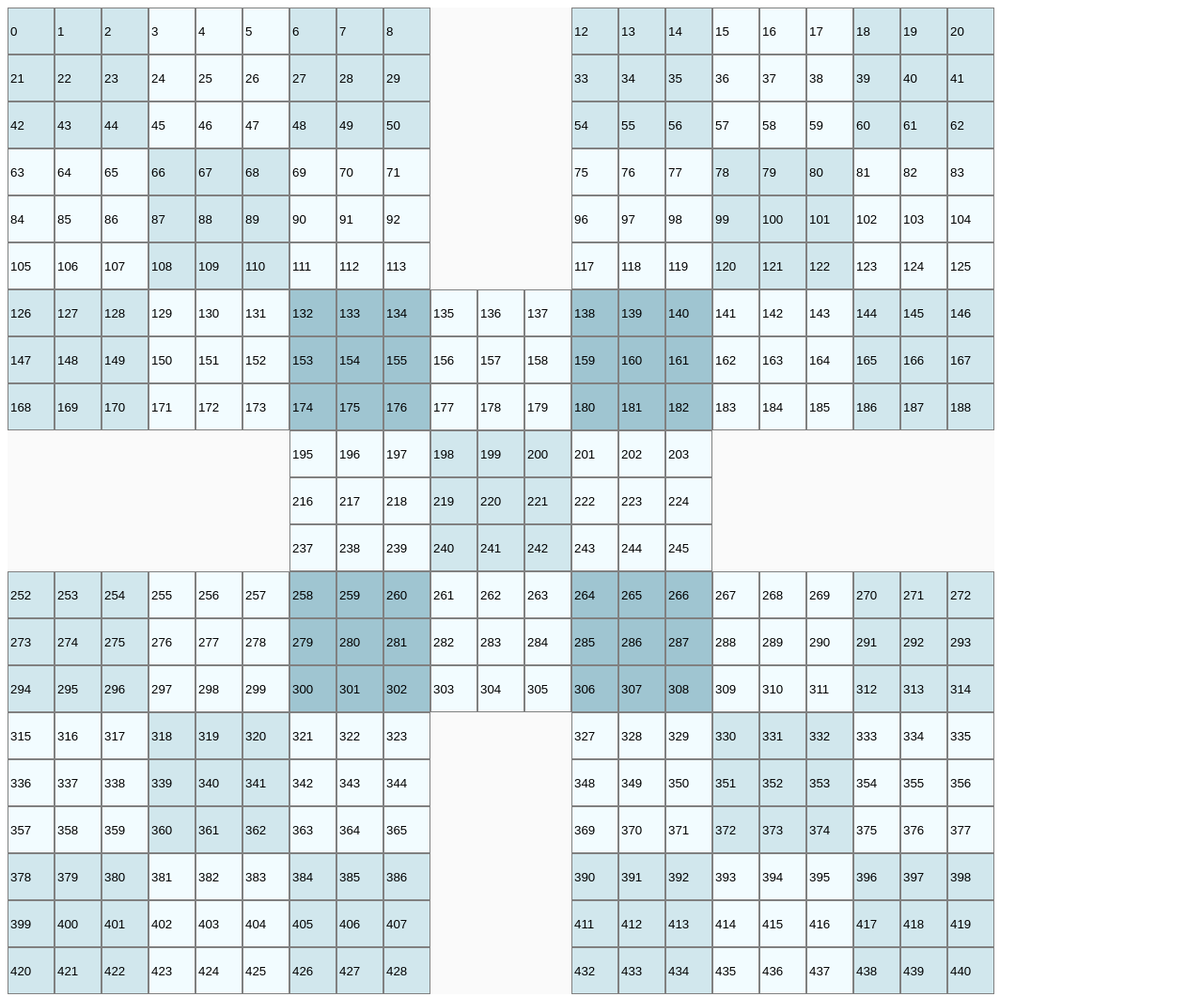
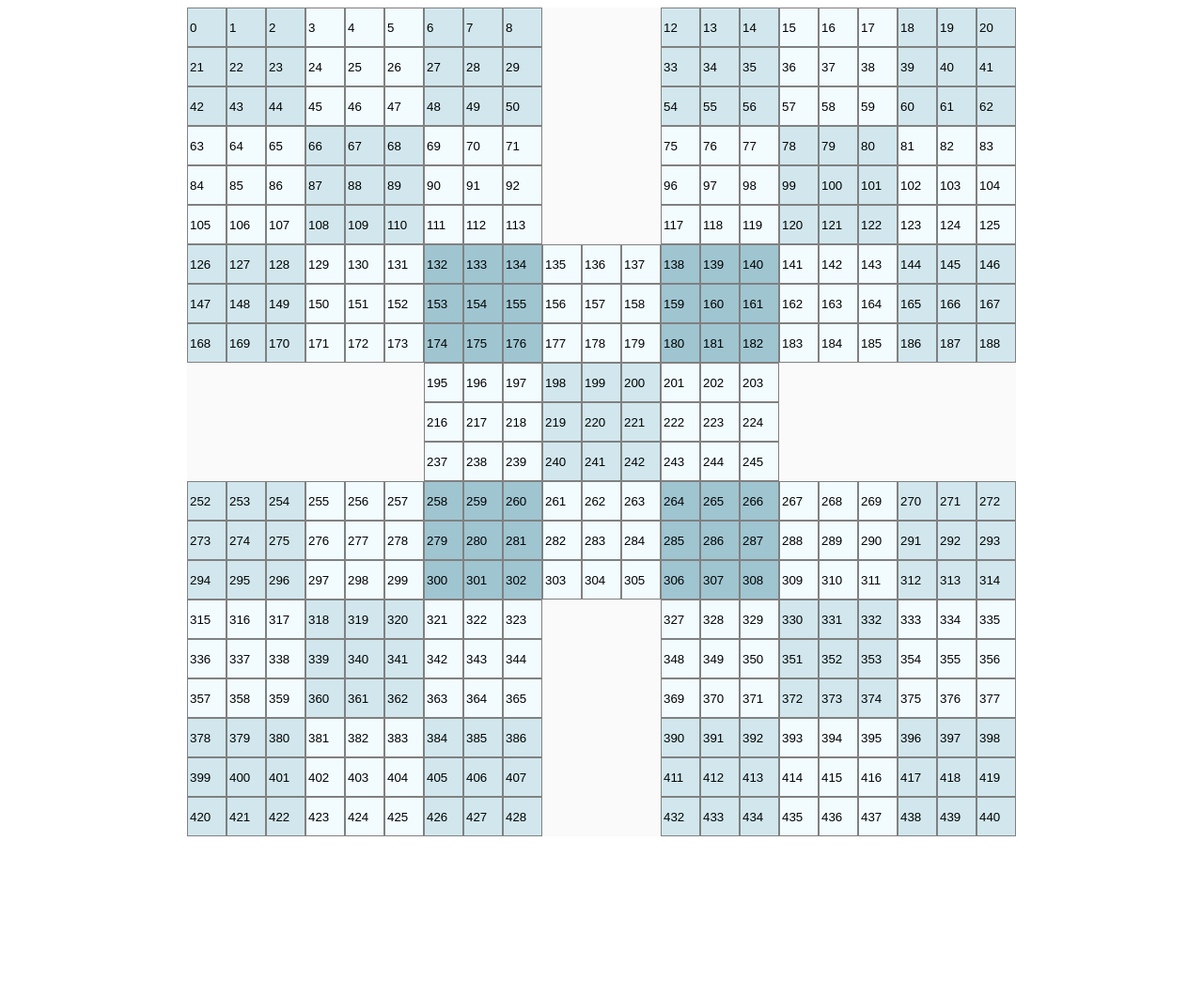
Before and after one commit to AFuentes1/Sudoku-Proyecto-Analisis-de-Algoritmos, a plain HTML site: page index.html in a window 1280 px wide. Shown: the whole page at 94% size. After the commit the page ends 898 px from the top, so only its background shows below. Drawn offline with Linux system fonts and the light colour scheme.

Commit message:
[UPDATE] Tablero centrado y redimencionado

```diff
--- a/Sudoku.css
+++ b/Sudoku.css
@@ -1,9 +1,10 @@
 #sudoku {
 
-    width: 1050x;
-    height: 1050px;
+    width: 100%;
+    height: 100%;
     display: flex;
     flex-wrap: wrap;
+    resize: none;
 
     /*width: 150px;
     height: 150px;
@@ -19,10 +20,26 @@
     */
 }
 
+.tablero{
+    margin-left: auto;
+    margin-right: auto;
+    margin-top: auto;
+    margin-bottom: auto;
+}
+
+.fila{
+    width: 882px;
+    height: 882px;
+    margin-left: auto;
+    margin-right: auto;
+    margin-top: auto;
+    margin-bottom: auto;
+}
+
 #sudoku input{
 
-    width: 50px;
-    height: 50px;
+    width: 4.761904761%;
+    height: 4.761904761%;
     box-sizing: border-box;
     border-spacing: 0;
     /*border: 1px white; */
@@ -57,5 +74,5 @@
     border: 1px gray solid;
 }
 .cuadradoVacio{
-    border: 1px white;
+    border: 1px purple;
 }
--- a/index.html
+++ b/index.html
@@ -6,11 +6,9 @@
     <link rel="stylesheet" href="sudoku.css">
 </head>
 <body>
-    <div id = "sudoku"></div>
 
+    <div id = "sudoku" class = "tablero"></div>
 
-
-
-<script src="sudoku.js"></script>
+    <script src="sudoku.js"></script>
 </body>
 </html>
```
